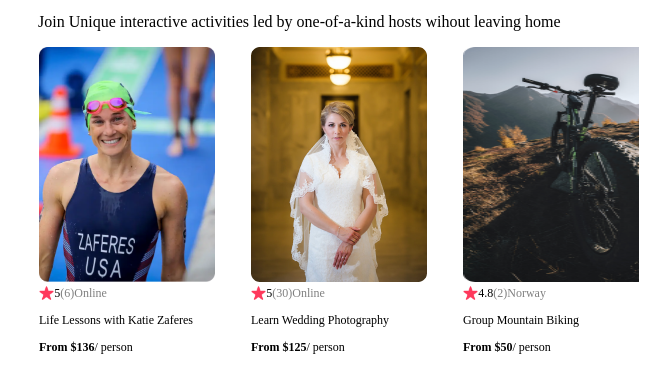
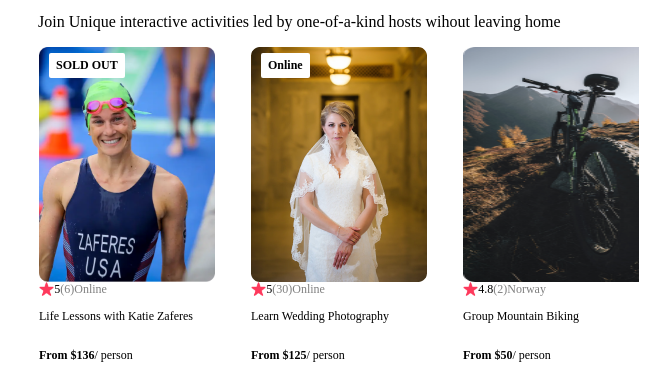
Before and after one commit to parkergoTop/airbnb_demo, a React app: page / in a window 1280 px wide. Shown: the part 415-800 px from the top of the page, without its empty margins (6-676 px from the left). Built offline with nearby package versions, Linux system fonts and the light colour scheme.

Commit message:
added contional rendering if it is sold out or online available

```diff
--- a/src/components/App.js
+++ b/src/components/App.js
@@ -21,7 +21,9 @@ export default function App(){
                 commentNumber = {card.stats.reviewCount}
                 nationality ={card.location}
                 activityTitle = {card.title}
+                location = {card.location}
                 price = {card.price}
+                openSpots = {card.openSpots}
                  />
     })
     return(
--- a/src/components/Card.css
+++ b/src/components/Card.css
@@ -5,6 +5,7 @@
     flex: 0 0 auto;         /* ADD */
     display: flex;          /* ADD */
     flex-direction: column; /* ADD */
+    position: relative;
 }
 
 .card-photo{
@@ -29,3 +30,13 @@
 .bold{
 font-weight: bold;
 }
+
+.sold-out{
+    position: absolute;
+    top: 6px;
+    margin-left: 10px;
+    background-color: white;
+    padding: 5px 7px;
+    border-radius: 2px;
+    font-weight: bold;
+}
--- a/src/components/Card.js
+++ b/src/components/Card.js
@@ -3,12 +3,23 @@ import "./Card.css"
 
 import redStar from "/src/image/red-star.png"
 
+/*
+    Challenge:
+    1. Display the correct text in the badge based on the logic above
+    2. Only display the badge if badgeText has a value
+    */
 export default function Card(props){
+   let badgeText;
+   if (props.openSpots ===0){
+      badgeText ="SOLD OUT";
+   }else if(props.location === "Online"){
+      badgeText = "Online"
+   }
+
    return (
-
-      <section className="data-driven-card">
-         <div className="data-driven-card-component" >
-
+       // why use ===
+         <div className="data-driven-card" >
+            {badgeText && <div className="sold-out">{badgeText}</div>}
             <img className="card-photo" src={props.img}/>
 
             <div className="card-status">
@@ -24,7 +35,7 @@ export default function Card(props){
 
 
          </div>
-      </section>
+
 
       /*
     <section className="data-driven-card">
--- a/src/components/Hero.js
+++ b/src/components/Hero.js
@@ -5,7 +5,7 @@ import heroDisplay from "/src/image/hero-display.png"
 
 
 export default function Hero(){
-    console.log(heroDisplay);
+
     return(
         <section className="hero">
         <div className="images-display "></div>
```
